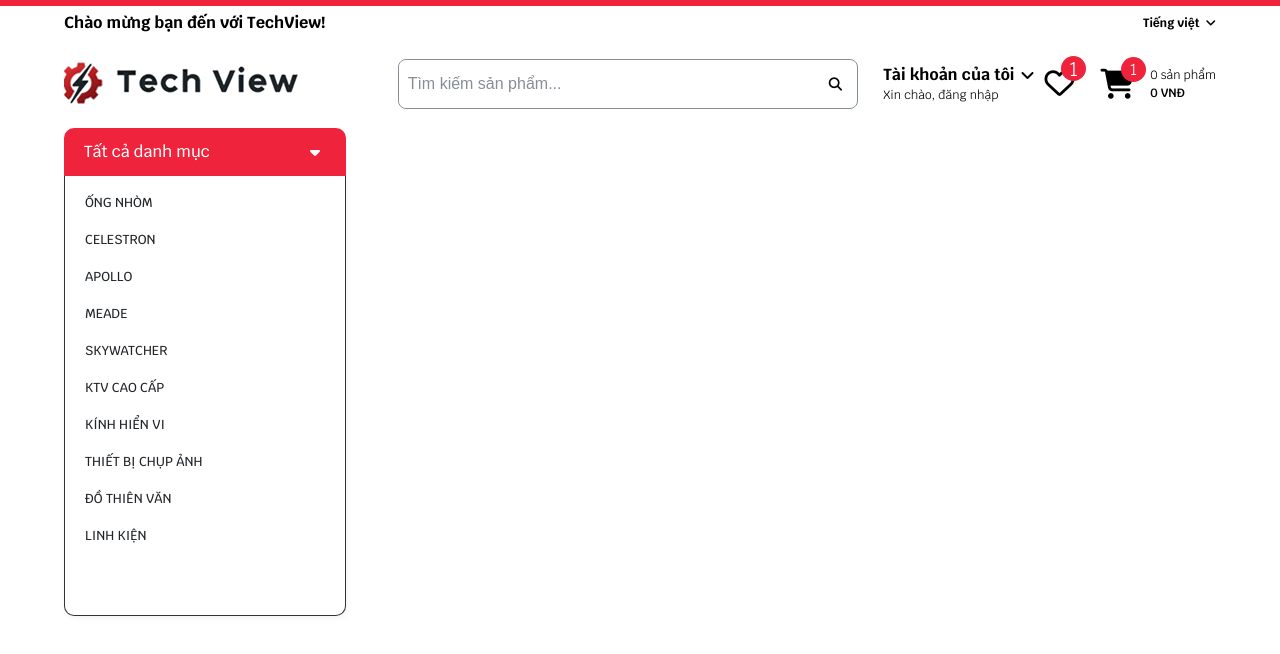
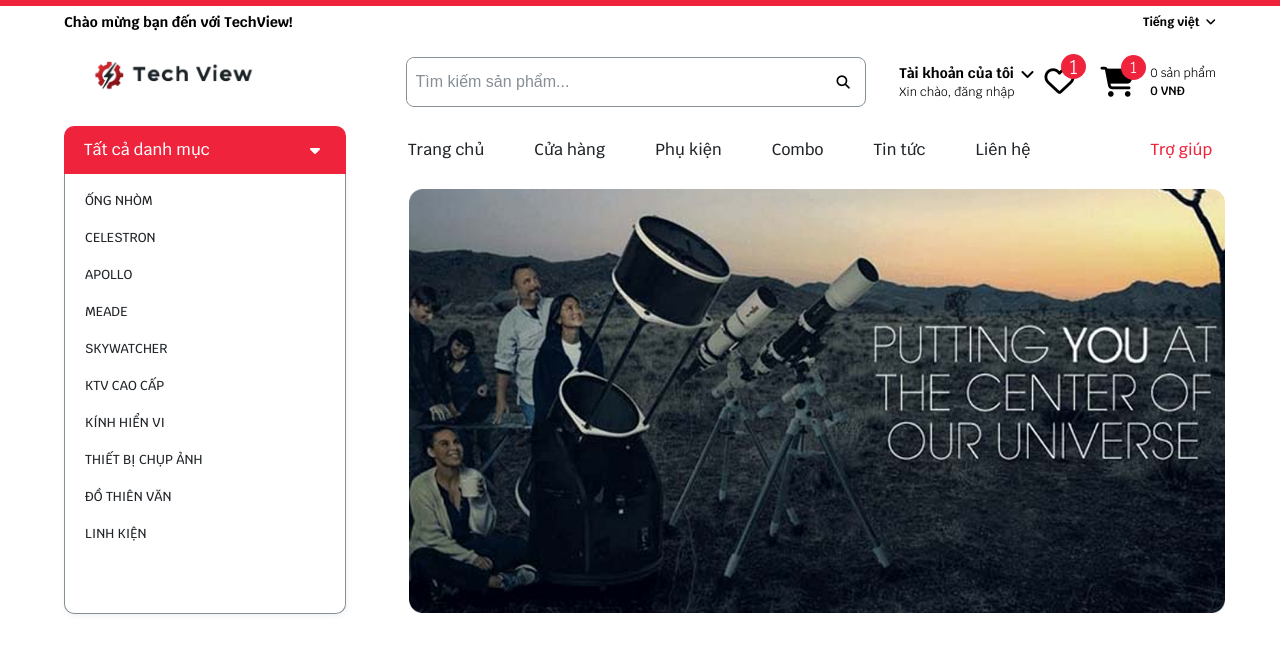
Before and after one commit to NgocKhuyen/Techview-Template, a plain HTML site: page index.html in a window 1280 px wide. Drawn offline with Linux system fonts and the light colour scheme.

Commit message:
Hoàn thành header

```diff
--- a/asset/css/style.css
+++ b/asset/css/style.css
@@ -32,9 +32,8 @@ body {
 
 /* header */
 .header {
-    min-height: 100vh;
     background: var(--header-bg);
-
+    min-height: 168px;
 }
 .header__top {
     display: flex;
@@ -43,7 +42,7 @@ body {
     padding: 0.9rem;
 }
 .header__top-title {
-    font-size: 1.6rem;
+    font-size: 1.4rem;
     font-weight: bold;
 }
 .header__top-lang {
@@ -63,7 +62,6 @@ body {
 }
 .logo>img{
     width: 238px;
-    height: 44px;
 }
 .search__form-wrapper {
     width: 460px;
@@ -115,7 +113,7 @@ body {
     margin-right: 0.6rem;
 }
 .account__text-title {
-    font-size: 1.6rem;
+    font-size: 1.4rem;
     font-weight: 700;
     margin-bottom: 0.6rem;
 }
@@ -176,6 +174,9 @@ body {
 }
 
 .header__bottom {
+    position: absolute;
+    display: flex;
+    align-items: center;
     padding: 0 9px;
 }
 .header__menu {
@@ -198,23 +199,72 @@ body {
     padding: 6px;
     height: 35px;
 }
-.header-list {
+.header__list {
     display: block;
     list-style: none;
     width: 282px;
     height: 440px;
-    border: 1px solid #333;
+    border: 1px solid var(--text-desc);
     border-top: none;
     border-radius: 0 0 10px 10px;
     padding: 20px;
     font-size: 1.3rem;
     font-weight: 500;
     box-shadow: 1px 2px 5px rgba(134, 142, 150, 0.12);
+    transition: 0.25s;
 }
-.header-list.active {
+.header__list.active {
     display: none;
 }
 .list-item {
     color: var(--text-primary);
     margin-bottom: 24px;
+    transition: 0.25s;
 }
+.list-item:hover {
+    color: var(--primary);
+}
+/* navbar */
+.navbar {
+    display: flex;
+    justify-content: space-between;
+    margin-left: 52px;
+}
+.nav-item {
+    padding: 10px;
+    margin-right: 30px;
+    text-decoration: none;
+    font-weight: 500;
+    font-size: 1.6rem;
+    color: var(--text-primary);
+    transition: 0.25s;
+}
+.nav-end {
+    margin-right: 0;
+    margin-left: 70px;
+    color: var(--primary);
+}
+.nav-item:hover {
+    color: var(--primary);
+}
+.header__banner {
+    width: 100%;
+}
+
+/* banner */
+.section-banner {
+    margin-top: 15px;
+    display: flex;
+    justify-content: end;
+}
+.banner {
+    display: flex;
+    justify-content: end;
+}
+.section-banner__img {
+    /* padding: 18px 0 0 18px; */
+}
+.section-banner__img>img {
+    width: 816px;
+    min-height: 424px;
+}
--- a/asset/js/index.js
+++ b/asset/js/index.js
@@ -1,4 +1,4 @@
 // menu category
 document.querySelector(".header__menu-category").addEventListener("click", function () {
-    document.querySelector(".header-list").classList.toggle("active");
+    document.querySelector(".header__list").classList.toggle("active");
 });
--- a/index.html
+++ b/index.html
@@ -9,7 +9,8 @@
     <link rel="preconnect" href="https://fonts.googleapis.com">
     <link rel="preconnect" href="https://fonts.gstatic.com" crossorigin>
     <link href="https://fonts.googleapis.com/css2?family=Krub:ital,wght@0,200;0,300;0,400;0,500;0,600;0,700;1,200;1,300;1,400;1,500;1,600;1,700&display=swap" rel="stylesheet">
-
+    <!--  -->
+    <link rel="icon" type="image/x-icon" href="./asset/img/logo.png">
     <!-- Nhúng font awesome  -->
     <link rel="preconnect" href="https://cdnjs.cloudflare.com">
     <link rel="stylesheet" href="https://cdnjs.cloudflare.com/ajax/libs/font-awesome/6.7.2/css/all.min.css" integrity="sha512-Evv84Mr4kqVGRNSgIGL/F/aIDqQb7xQ2vcrdIwxfjThSH8CSR7PBEakCr51Ck+w+/U6swU2Im1vVX0SVk9ABhg==" crossorigin="anonymous" referrerpolicy="no-referrer" />
@@ -32,7 +33,7 @@
             </div>
             <div class="header__center">
                 <a href="#!" class="logo">
-                    <img src="./asset/img/techview.png" alt="Logo">
+                    <img src="./asset/img/logo.png" alt="Logo">
                 </a>
                 <div class="search__form-wrapper">
                     <form action="#" class="search-form">
@@ -79,7 +80,7 @@
                         <h3>Tất cả danh mục</h3>
                         <i class="header__menu-icon fa-solid fa-sort-down"></i>
                     </div>
-                    <ul class="header-list">
+                    <ul class="header__list">
                         <li class="list-item">ỐNG NHÒM</li>
                         <li class="list-item">CELESTRON</li>
                         <li class="list-item">APOLLO</li>
@@ -93,11 +94,32 @@
                     </ul>
 
                 </div>
-                <div class="header__banner"></div>
+                <nav class="navbar">
+                    <a class="nav-item" href="#!">Trang chủ</a>
+                    <a class="nav-item" href="#!">Cửa hàng</a>
+                    <a class="nav-item" href="#!">Phụ kiện</a>
+                    <a class="nav-item" href="#!">Combo</a>
+                    <a class="nav-item" href="#!">Tin tức</a>
+                    <a class="nav-item" href="#!">Liên hệ</a>
+                    <a class="nav-item nav-end" href="#!">Trợ giúp</a>
+                </nav>
             </div>
         </div>
     </header>
 
+    <main>
+        <section class="section-banner">
+            <div class="container">
+                <div class="banner">
+                    <div class="sub-menu"></div>
+                    <a href="#" class="section-banner__img">
+                        <img src="./asset/img/banner.png" alt="">
+                    </a>
+                </div>
+            </div>
+        </section>
+    </main>
+
    <script src="./asset/js/index.js"></script>
 </body>
 </html>
```
Also changed, not shown: asset/img/banner.png (added), asset/img/logo.png (added), asset/img/techview.png (deleted).
